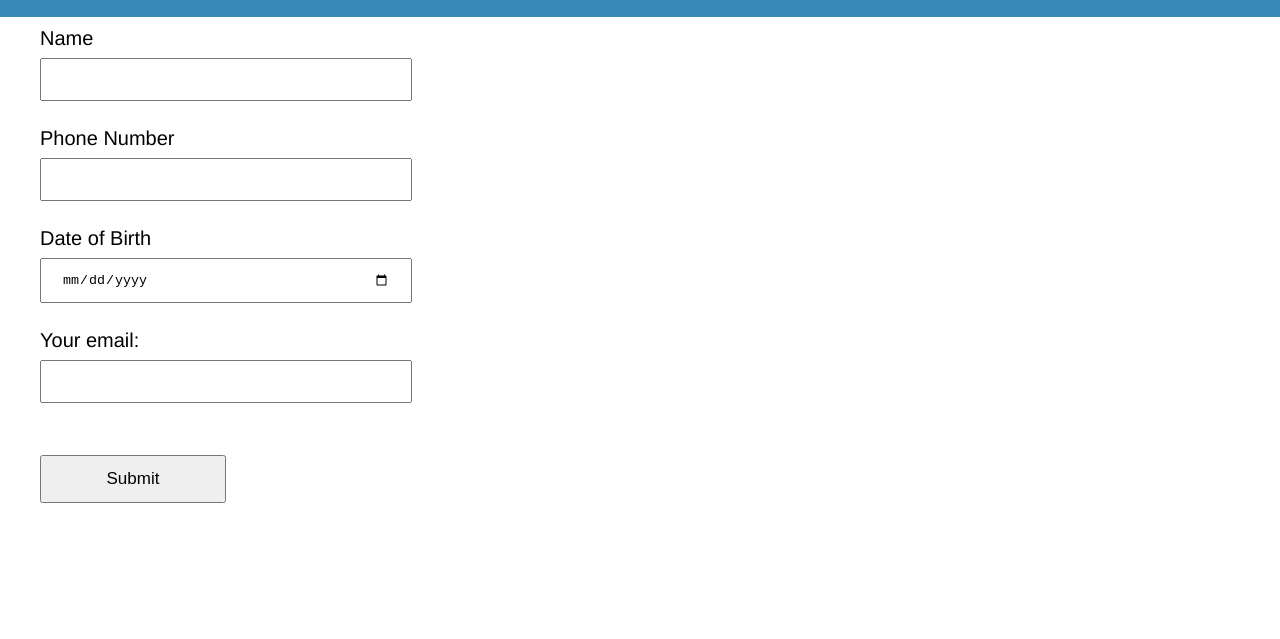
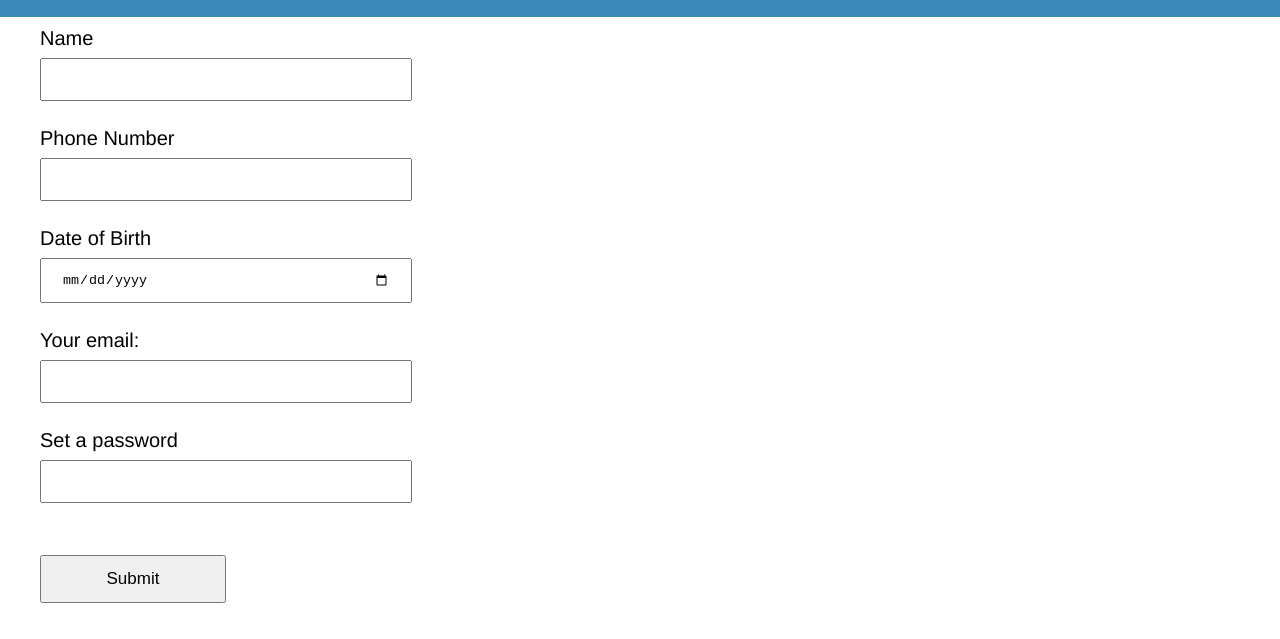
Before and after one commit to khushi0106/eVotingPortal, a plain HTML site: page register.html in a window 1280 px wide. Shown: the part 161-800 px from the top of the page. Drawn offline with Linux system fonts and the light colour scheme.

Commit message:
Update register.html

```diff
--- a/register.html
+++ b/register.html
@@ -29,6 +29,8 @@
   <input type="date" name="" value=""><br><br>
   <label>Your email:</label><br>
   <input type="email"><br><br>
+  <label>Set a password</label><br>
+  <input type="password"><br><br>
   <br>
   <input type="submit" onclick="Registered Successfuly">
 
```
